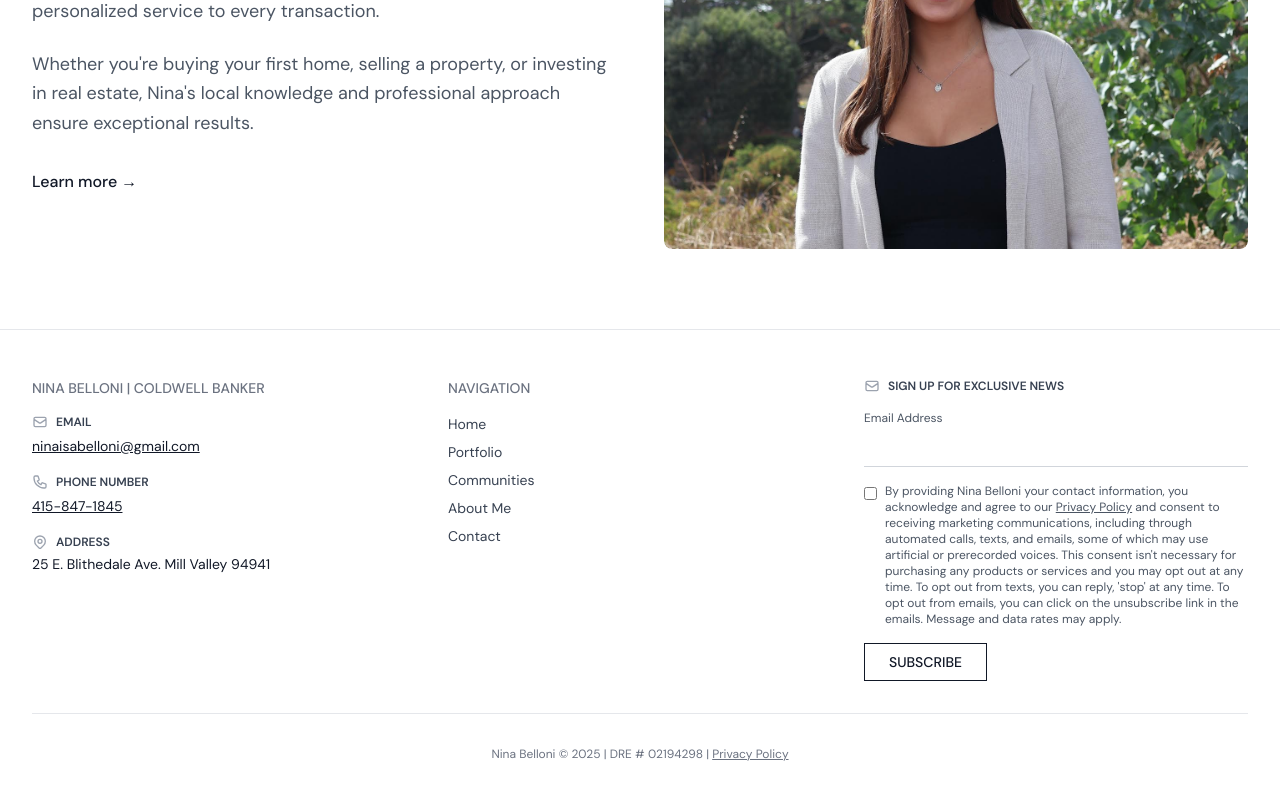
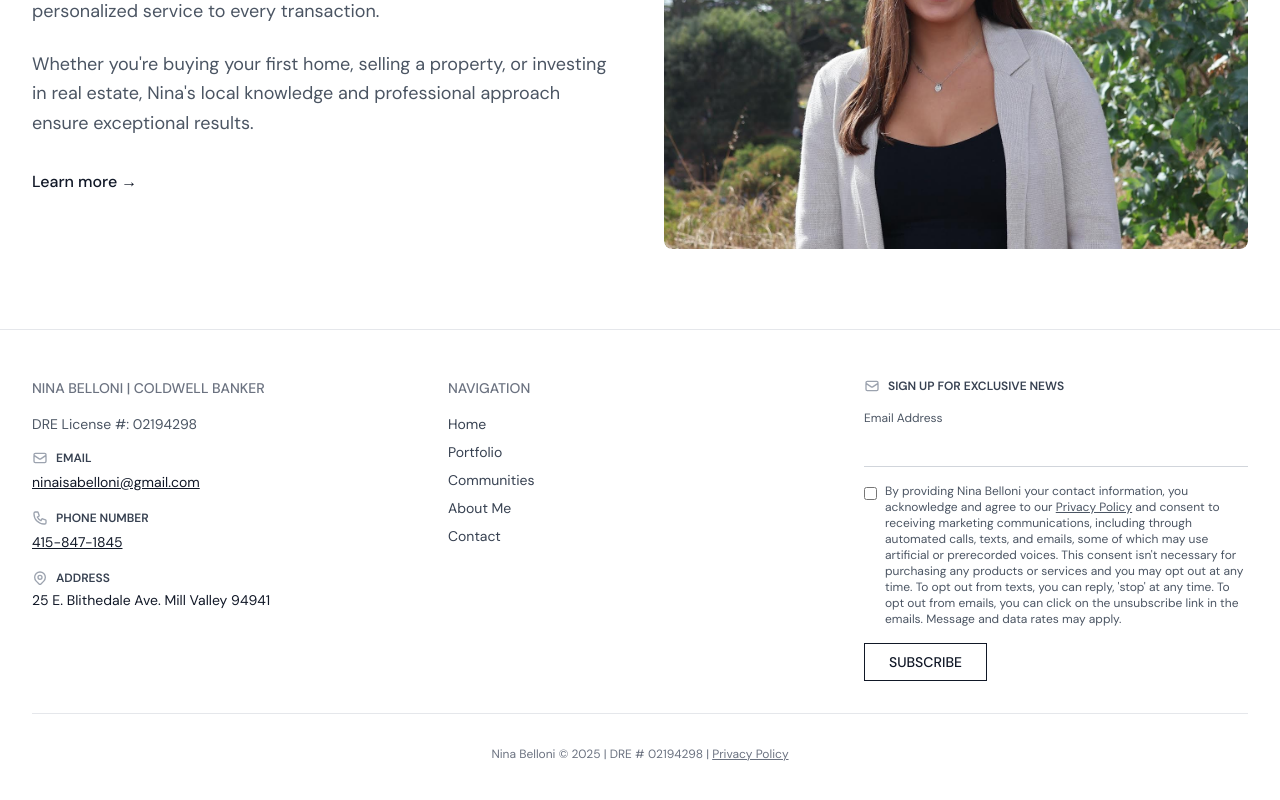
Before and after one commit to rickydoar/nb-web, a Next.js app: page / in a window 1280 px wide. Shown: the part 2437-3237 px from the top of the page. Built offline with nearby package versions, Linux system fonts and the light colour scheme.

Commit message:
Add DRE License information to footer under agent name

```diff
--- a/components/Footer.tsx
+++ b/components/Footer.tsx
@@ -23,6 +23,9 @@
             <h3 className="text-sm font-medium text-gray-500 mb-4">
               {agentInfo.name.toUpperCase()} | {agentInfo.company.toUpperCase()}
             </h3>
+            <p className="text-sm text-gray-600 mb-4">
+              DRE License #: {agentInfo.dreNumber}
+            </p>
             <div className="space-y-4">
               <div>
                 <div className="flex items-center mb-1">
```
